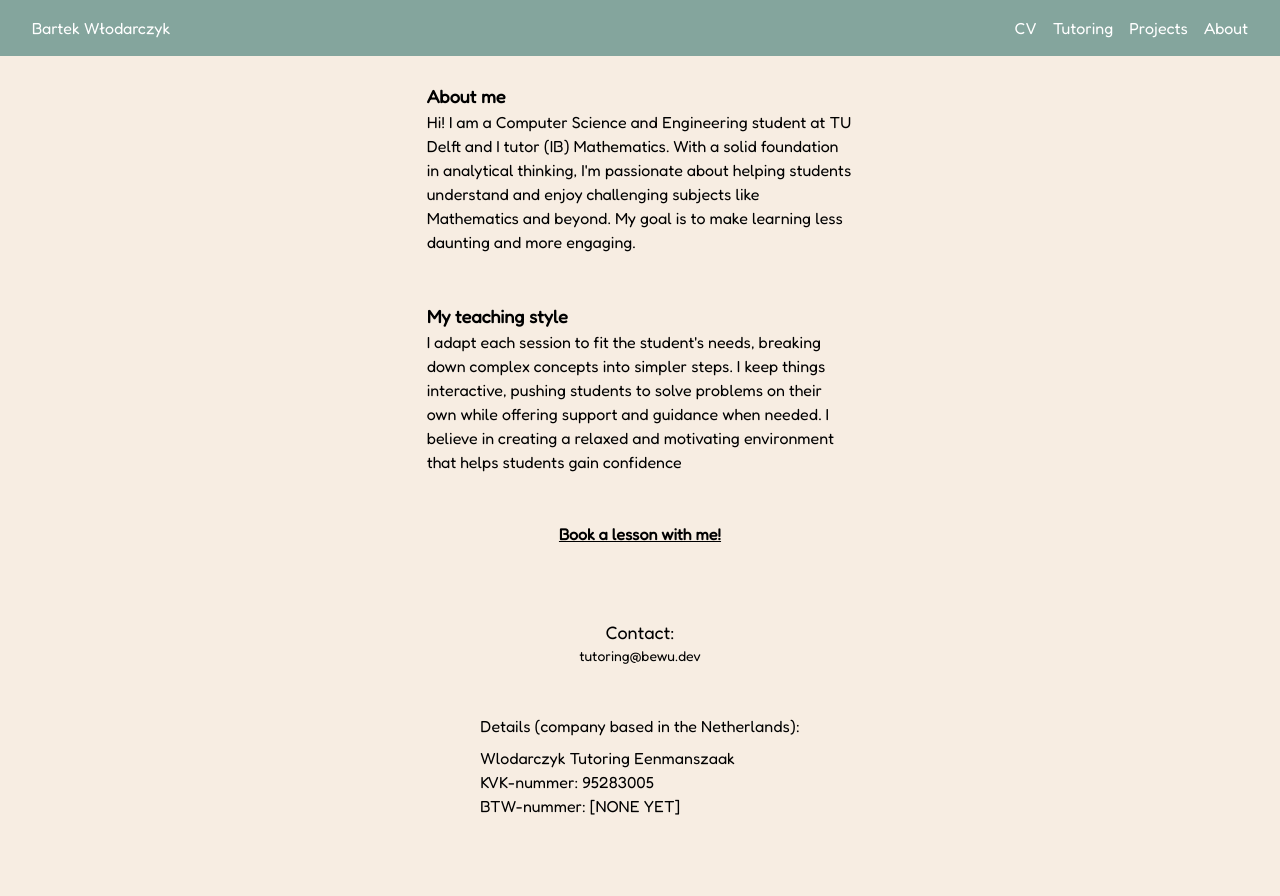
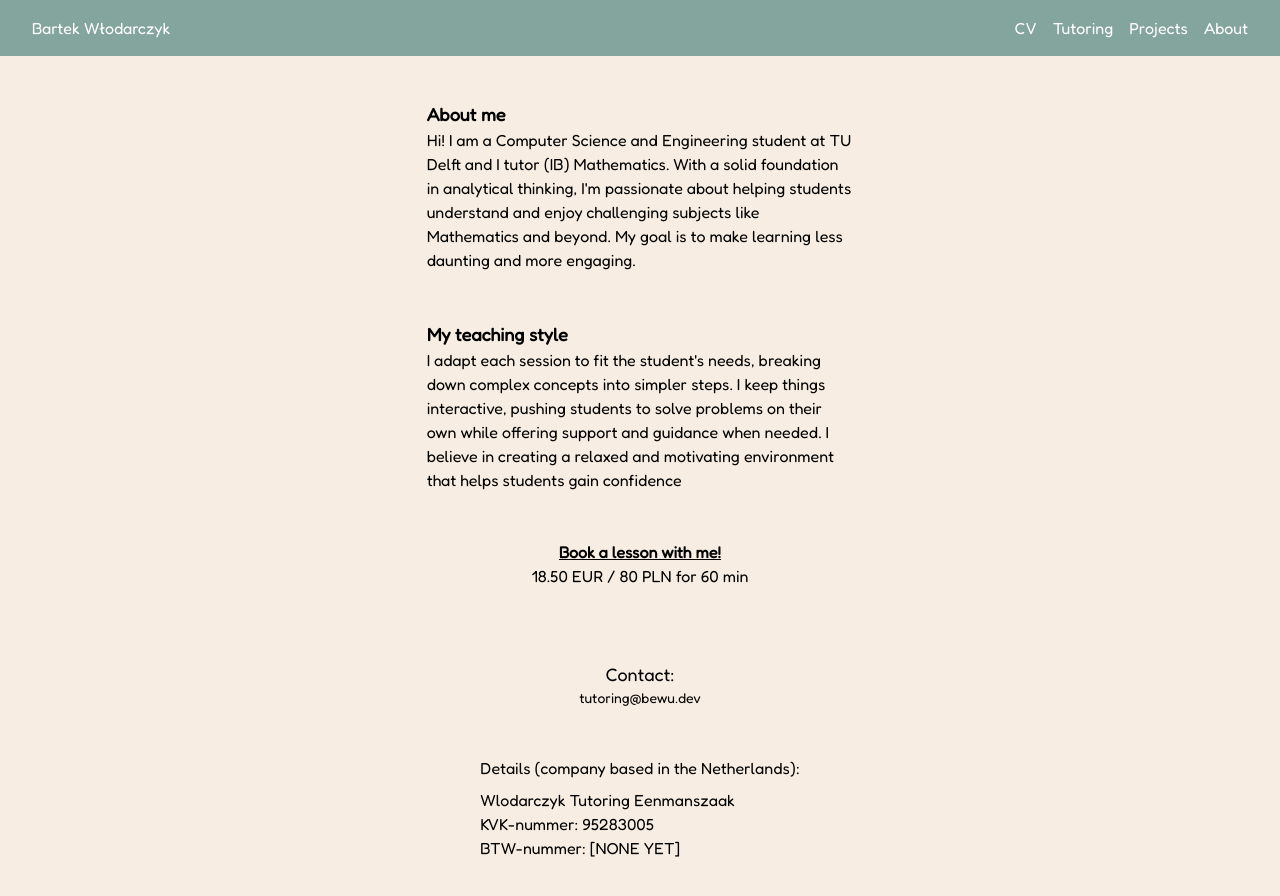
Before and after one commit to bewuwy/bewuwy, a Next.js app: page /tutoring in a window 1280 px wide. Shown: the top 896 px of the page. Before the commit the page ends 818 px from the top, so only its background shows below. Built offline with nearby package versions, Linux system fonts and the light colour scheme.

Commit message:
added price to business page

```diff
--- a/app/tutoring/page.tsx
+++ b/app/tutoring/page.tsx
@@ -1,9 +1,9 @@
 
 export default function Tutoring() {
     return (
-        <main className='w-full h-screen flex flex-col justify-center items-center'>
+        <main className='w-full min-h-screen flex flex-col justify-center items-center'>
 
-            <div className="md:w-1/3 w-4/5 flex flex-col justify-center items-center gap-12">
+            <div className="md:w-1/3 w-4/5 mb-12 flex flex-col justify-center items-center gap-12">
 
                 <div className="flex flex-col justify-center items-center">
                     <h2 className="text-xl font-bold">Wlodarczyk Tutoring</h2>
@@ -20,7 +20,10 @@ export default function Tutoring() {
                     <p>I adapt each session to fit the student&apos;s needs, breaking down complex concepts into simpler steps. I keep things interactive, pushing students to solve problems on their own while offering support and guidance when needed. I believe in creating a relaxed and motivating environment that helps students gain confidence</p>
                 </div>
 
-                <a href="https://bewu.dev/schedule" className="underline font-bold">Book a lesson with me!</a>
+                <div className="flex flex-col items-center">
+                    <a href="https://bewu.dev/schedule" className="underline font-bold">Book a lesson with me!</a>
+                    <p>18.50 EUR / 80 PLN for 60 min</p>
+                </div>
 
                 <div className="flex flex-col items-center">
                     <h2 className='text-lg mt-6'>Contact:</h2>
```
